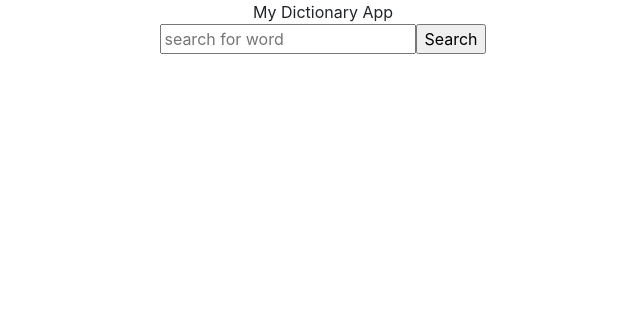
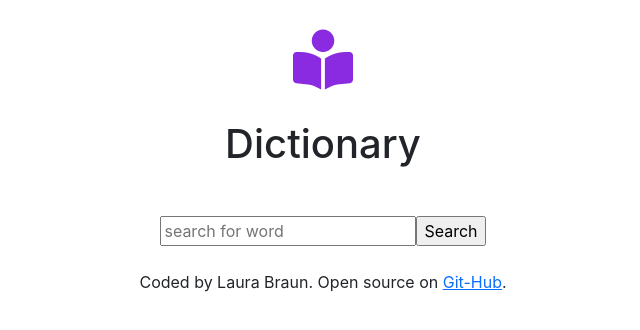
Before and after one commit to LauraBraun/dictionary-app, a React (Create React App) app: page / in a window 1280 px wide. Shown: the top 330 px of the page, without its empty margins (317-957 px from the left). Built offline with nearby package versions, Linux system fonts and the light colour scheme.

Commit message:
Added icon and footer

```diff
--- a/public/index.html
+++ b/public/index.html
@@ -9,6 +9,10 @@
       name="description"
       content="Web site created using create-react-app"
     />
+    <script
+      src="https://kit.fontawesome.com/b12ae6dbcc.js"
+      crossorigin="anonymous"
+    ></script>
     <link rel="apple-touch-icon" href="%PUBLIC_URL%/logo192.png" />
     <!--
       manifest.json provides metadata used when your web app is installed on a
--- a/src/App.css
+++ b/src/App.css
@@ -1,3 +1,10 @@
 .App {
   text-align: center;
 }
+
+.App i {
+  color: blueviolet;
+  font-size: 60px;
+  margin-top: 30px;
+  margin-bottom: 30px;
+}
--- a/src/App.js
+++ b/src/App.js
@@ -6,9 +6,14 @@ function App() {
     <div className="App">
       <div className= "container">
       <header className="App-header">
-       My Dictionary App
+      <i className="fas fa-book-reader"></i>
+      <h1 className="mb-5">Dictionary</h1>
       </header>
       <Search />
+      <br />
+      <footer>
+        Coded by Laura Braun. Open source on <a href="https://github.com/LauraBraun/dictionary-app" target="_blank" rel="noreferrer">Git-Hub</a>.
+      </footer>
       </div>
     </div>
   );
```
